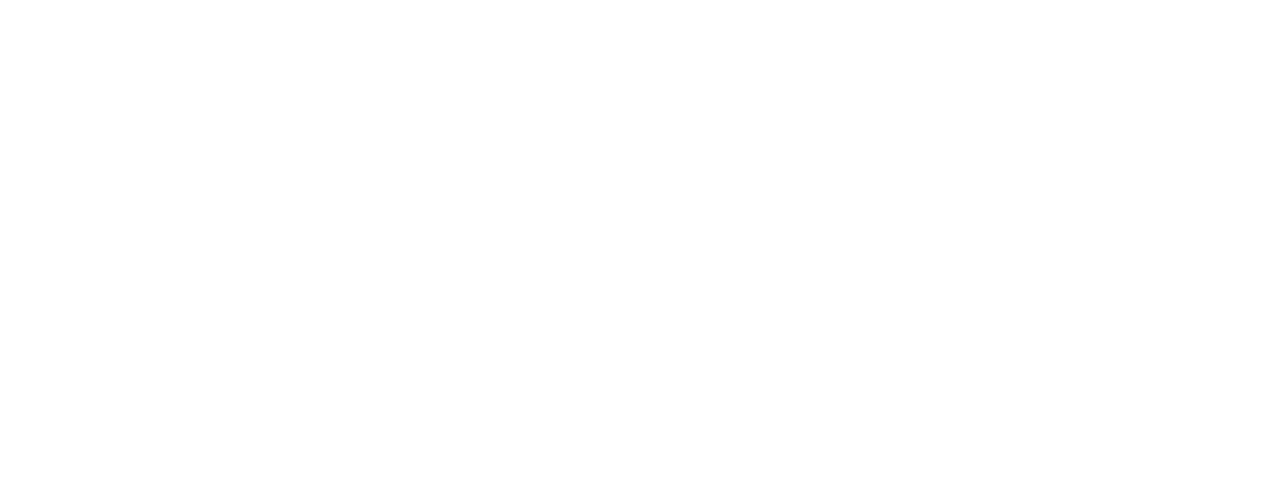
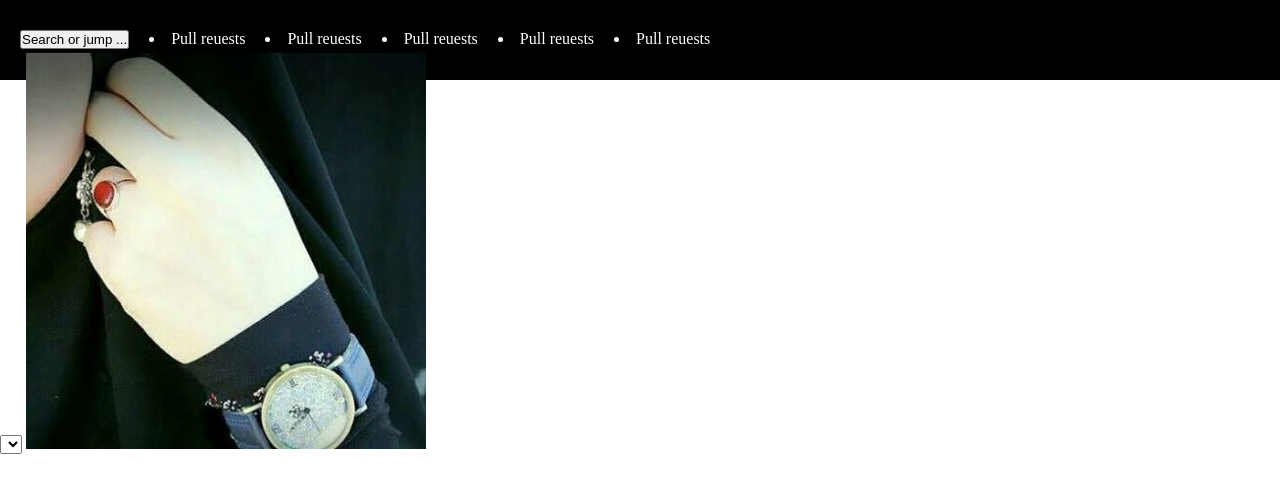
Before and after one commit to MahsumaRezai/Github, a website: page index.html in a window 1280 px wide. Drawn offline with Linux system fonts and the light colour scheme.

Commit message:
work on head section

```diff
--- a/index.html
+++ b/index.html
@@ -11,8 +11,40 @@
 
 <body>
     <header>
+        <div class="head">
+            <!--- start head section-->
+            <!-- section one-->
+            <div class="head-section">
+
+                <button><a>Search or jump ... </a></button>
+                <li>Pull reuests</li>
+                <li>Pull reuests</li>
+                <li>Pull reuests</li>
+                <li>Pull reuests</li>
+                <li>Pull reuests</li>
+                <!-- end section one-->
+
+            </div>
+
+            <!--head section two-->
+            <div>
+                <select>
+                    <option value=""></option>
+                    <option value=""></option>
+                    <option value=""></option>
+                    <option value=""></option>
+
+                </select>
+                <img src="./image/profile.jpg" alt="">
+
+            </div>
 
 
+            <!--end section two-->
+            <!--- end head section-->
+
+
+        </div>
 
 
 
--- a/scss/main.scss
+++ b/scss/main.scss
@@ -0,0 +1,20 @@
+* {
+    padding: 0%;
+    margin: 0%;
+    box-sizing: border-box;
+}
+.head {
+    background: black;
+    height: 80px;
+
+}
+.head-section {
+    display: flex;
+    flex-direction: row;
+    justify-content: flex-start;
+    color: white;
+    gap: 20px;
+    padding-top: 30px;
+    padding-left: 20px;
+
+}
```
Also changed, not shown: css/style.css, image/profile.jpg (added).
